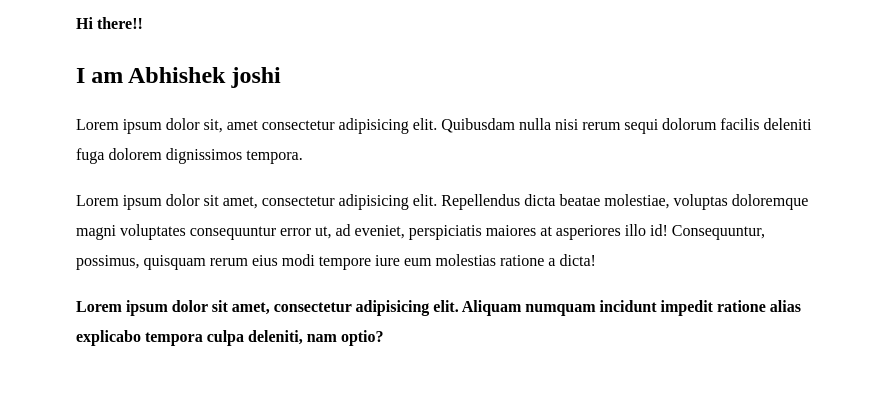
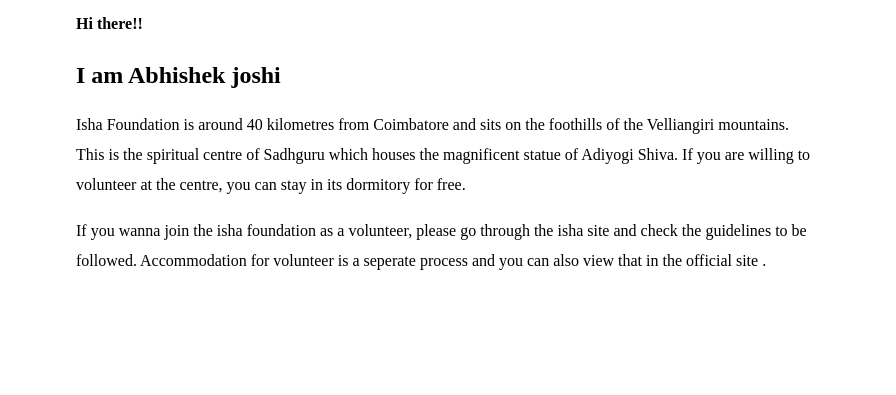
Before and after one commit to Abhishekjoshi98/portfolio, a plain HTML site: page index.html in a window 1280 px wide. Shown: the part 131-526 px from the top of the page, 384-1280 px from the left. Drawn offline with Linux system fonts and the light colour scheme.

Commit message:
Update index.html

```diff
--- a/index.html
+++ b/index.html
@@ -91,9 +91,8 @@
             <div id="infosection">
                 <h4>Hi there!!</h4>
                <h2>I am Abhishek joshi</h2>
-               <p>Lorem ipsum dolor sit, amet consectetur adipisicing elit. Quibusdam nulla nisi rerum sequi dolorum facilis deleniti fuga dolorem dignissimos tempora.</p>
-              <p>Lorem ipsum dolor sit amet, consectetur adipisicing elit. Repellendus dicta beatae molestiae, voluptas doloremque magni voluptates consequuntur error ut, ad eveniet, perspiciatis maiores at asperiores illo id! Consequuntur, possimus, quisquam rerum eius modi tempore iure eum molestias ratione a dicta!</p>
-              <b>Lorem ipsum dolor sit amet, consectetur adipisicing elit. Aliquam numquam incidunt impedit ratione alias explicabo tempora culpa deleniti, nam optio?</b>
+               <p>Isha Foundation is around 40 kilometres from Coimbatore and sits on the foothills of the Velliangiri mountains. This is the spiritual centre of Sadhguru which houses the magnificent statue of Adiyogi Shiva. If you are willing to volunteer at the centre, you can stay in its dormitory for free.</p>
+                 <p>If you wanna join the isha foundation as a volunteer, please go through the isha site and check the guidelines to be followed. Accommodation for volunteer is a seperate process and you can also view that in the official site .</p>
             </div>
             <div>
                 <table>
```
